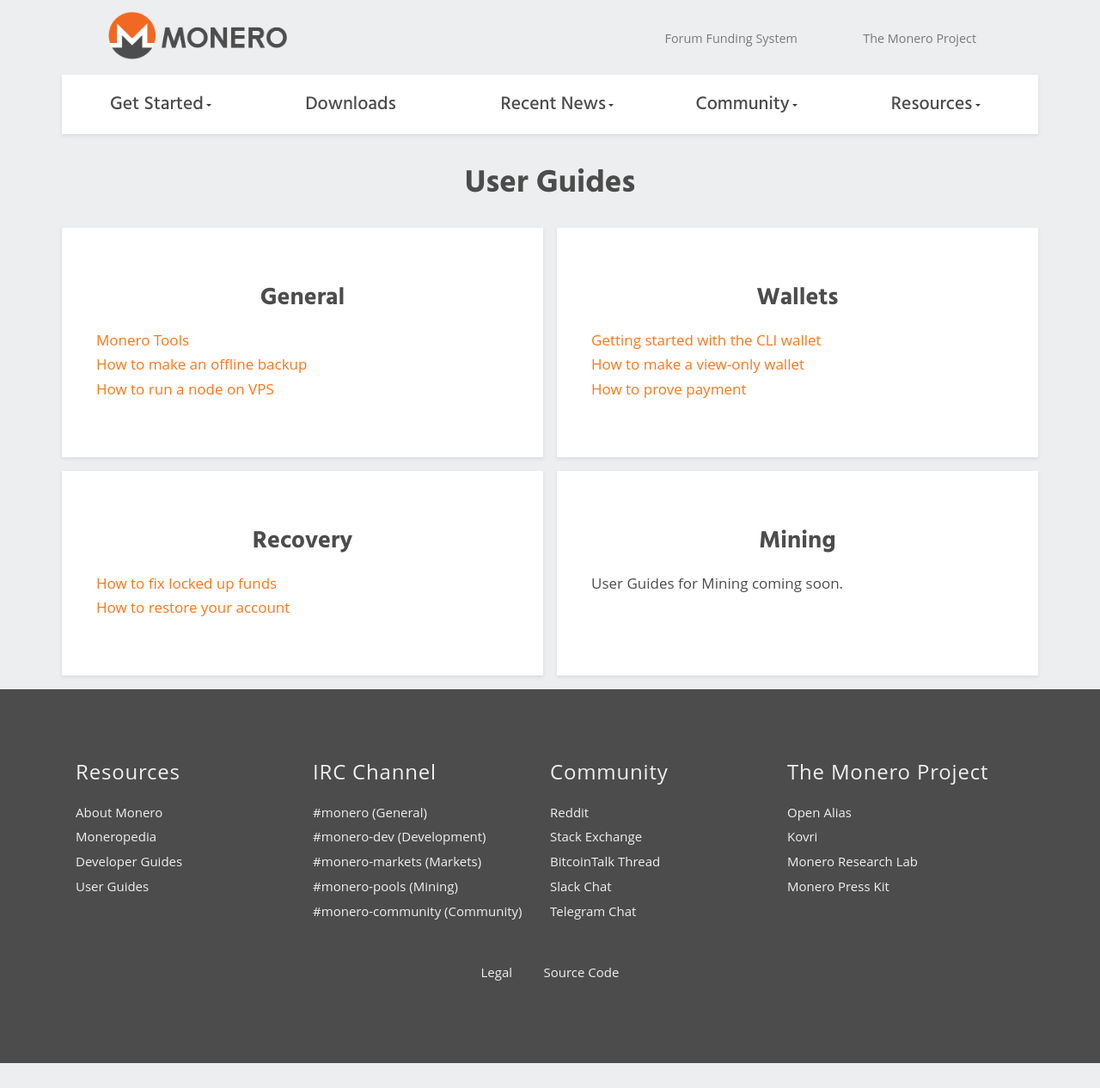
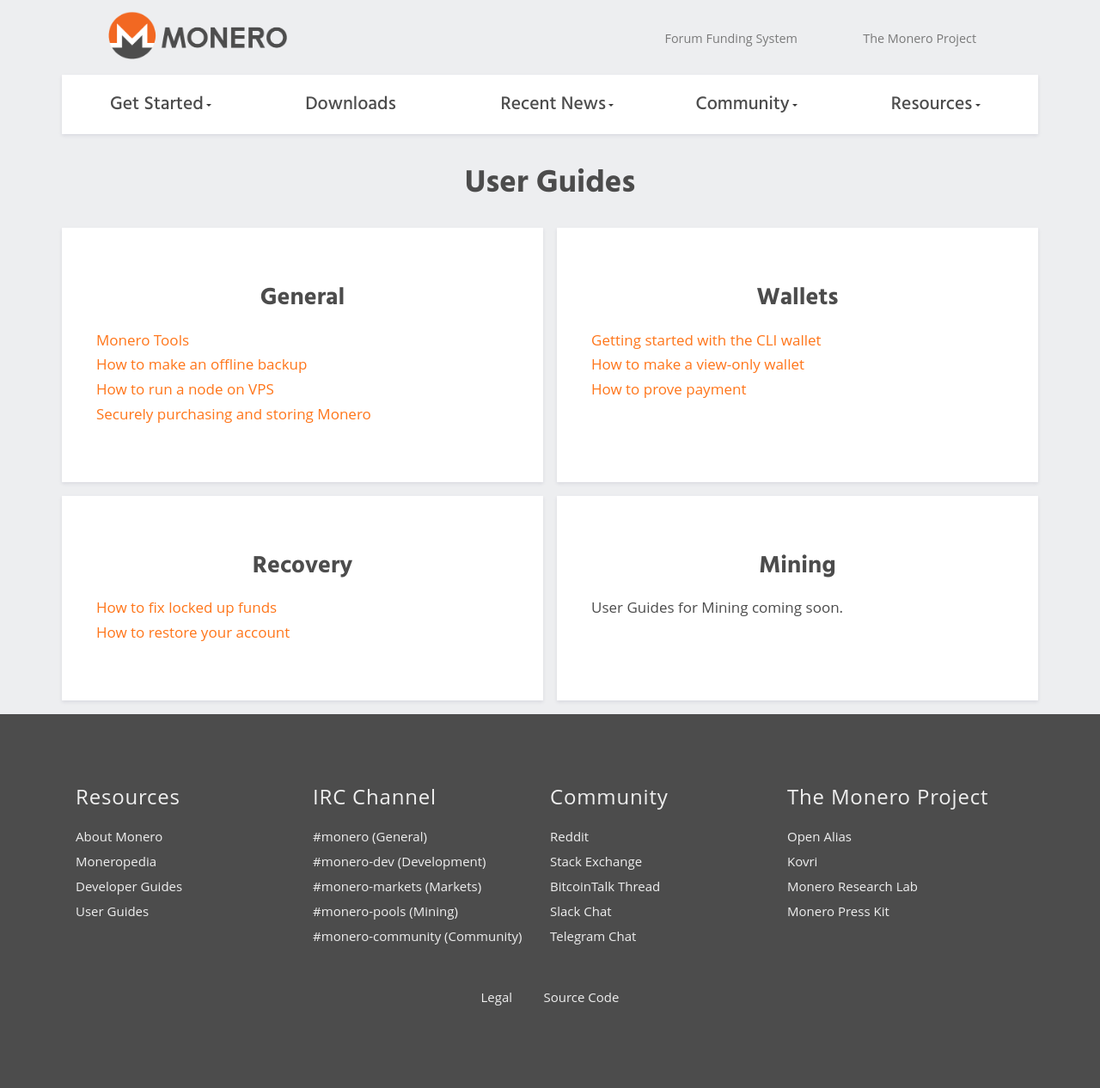
Before and after one commit to apezio/monero-site-new, a Jekyll site: the page built from resources/user-guides/index.md, in a window 1280 px wide. Shown: the whole page at 86% size. Built offline with Jekyll 4.4.1, drawn with Linux system fonts in a browser that asks for light colours; before the commit the page ends 1237 px from its top, so only the background shows below that.

Commit message:
Update index.md

```diff
--- a/resources/user-guides/index.md
+++ b/resources/user-guides/index.md
@@ -17,6 +17,7 @@
 [Monero Tools](monero_tools.html)
 [How to make an offline backup](Offline_Backup.html)
 [How to run a node on VPS](vps_run_node.html)
+[Securely purchasing and storing Monero](securely_purchase.html)
 
 </div>
             </div>
```
